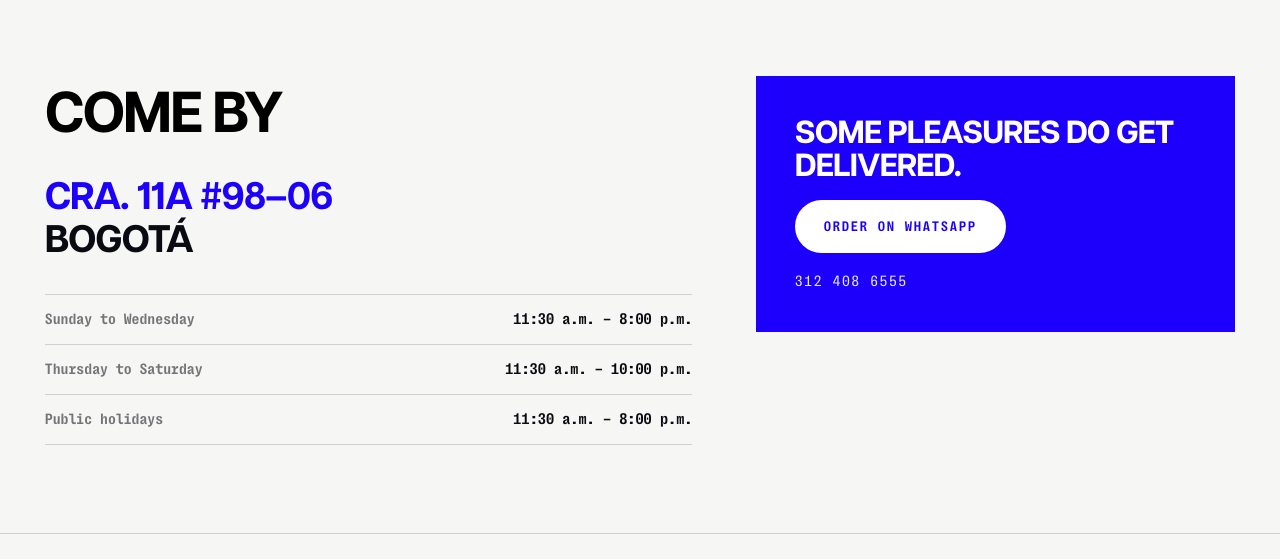
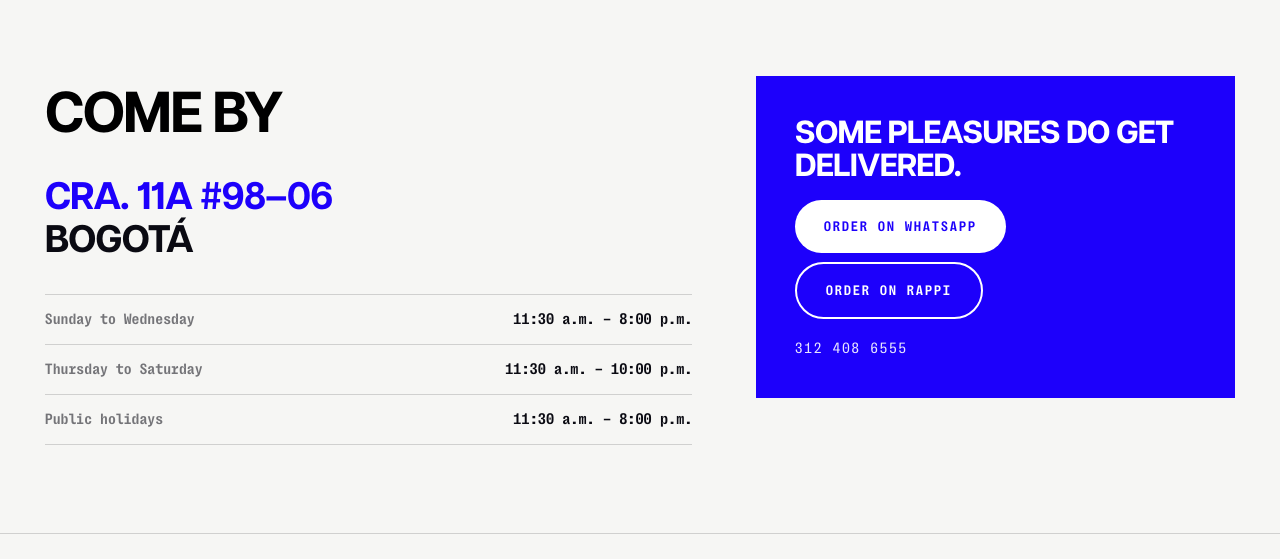
Before and after one commit to madlp24/le-frat, a Django app: page / in a window 1280 px wide. Shown: the part 3723-4282 px from the top of the page. Run offline with Django 5.2, Linux system fonts and the light colour scheme; data that the repository does not hold is empty.

Commit message:
Add Rappi as a second way to order
The venue section only offered WhatsApp, so delivery customers who already
use Rappi had no path. Add the restaurant's Rappi page beside it, with the
share-link tracking parameters stripped: they were tagged as coming from
the app, which would have misreported traffic arriving from the website.

Co-Authored-By: Claude Opus 5 <noreply@anthropic.com>

```diff
--- a/home/templates/home/index.html
+++ b/home/templates/home/index.html
@@ -225,9 +225,18 @@
 
       <div class="lf-visit__order">
         <p class="lf-visit__says">{% translate "Some pleasures do get delivered." %}</p>
-        <a class="lf-visit__wa" href="https://wa.me/573124086555" target="_blank" rel="noopener">
-          {% translate "Order on WhatsApp" %}
-        </a>
+
+        <div class="lf-visit__actions">
+          <a class="lf-visit__wa" href="https://wa.me/573124086555" target="_blank" rel="noopener">
+            {% translate "Order on WhatsApp" %}
+          </a>
+          <a class="lf-visit__rappi"
+             href="https://www.rappi.com.co/restaurantes/delivery/374238-le-frat"
+             target="_blank" rel="noopener">
+            {% translate "Order on Rappi" %}
+          </a>
+        </div>
+
         <p class="lf-visit__phone">312 408 6555</p>
       </div>
 
--- a/static/css/home.css
+++ b/static/css/home.css
@@ -671,3 +671,25 @@ a:focus-visible, button:focus-visible, input:focus-visible{
 @media (max-width: 760px){
   .lf-soon__grid{ grid-template-columns: 1fr; }
 }
+
+/* two ways to order, side by side */
+.lf-visit__actions{
+  display: flex;
+  flex-wrap: wrap;
+  gap: .6rem;
+}
+.lf-visit__rappi{
+  font-family: var(--lf-mono);
+  font-weight: 700;
+  font-size: .88rem;
+  letter-spacing: .12em;
+  text-transform: uppercase;
+  color: #fff;
+  background: transparent;
+  border: 2px solid #fff;
+  border-radius: 999px;
+  padding: 1rem 1.8rem;
+  text-decoration: none;
+  transition: background .18s, color .18s;
+}
+.lf-visit__rappi:hover{ background: #fff; color: var(--lf-blue); }
```
Also changed, not shown: locale/es/LC_MESSAGES/django.po, 1 other file.
